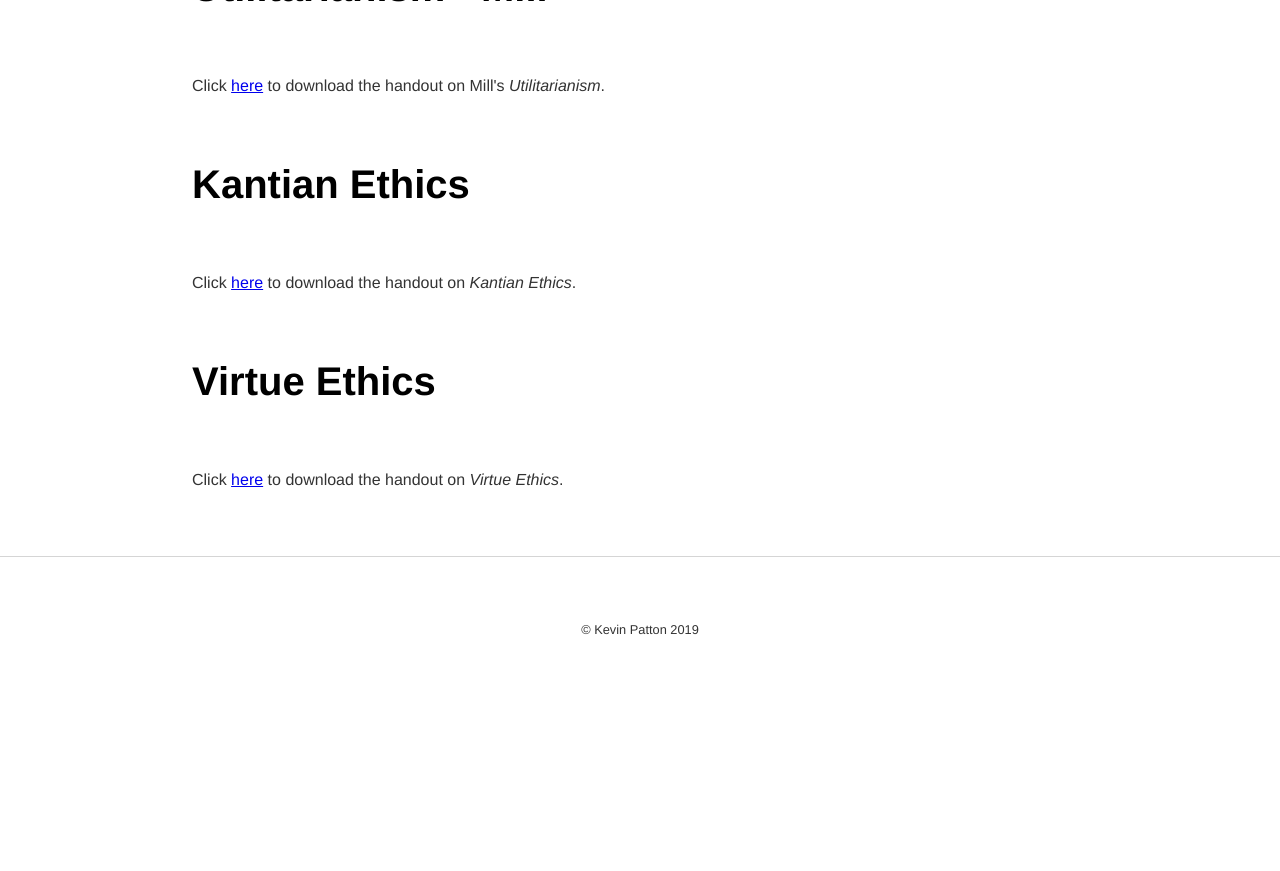
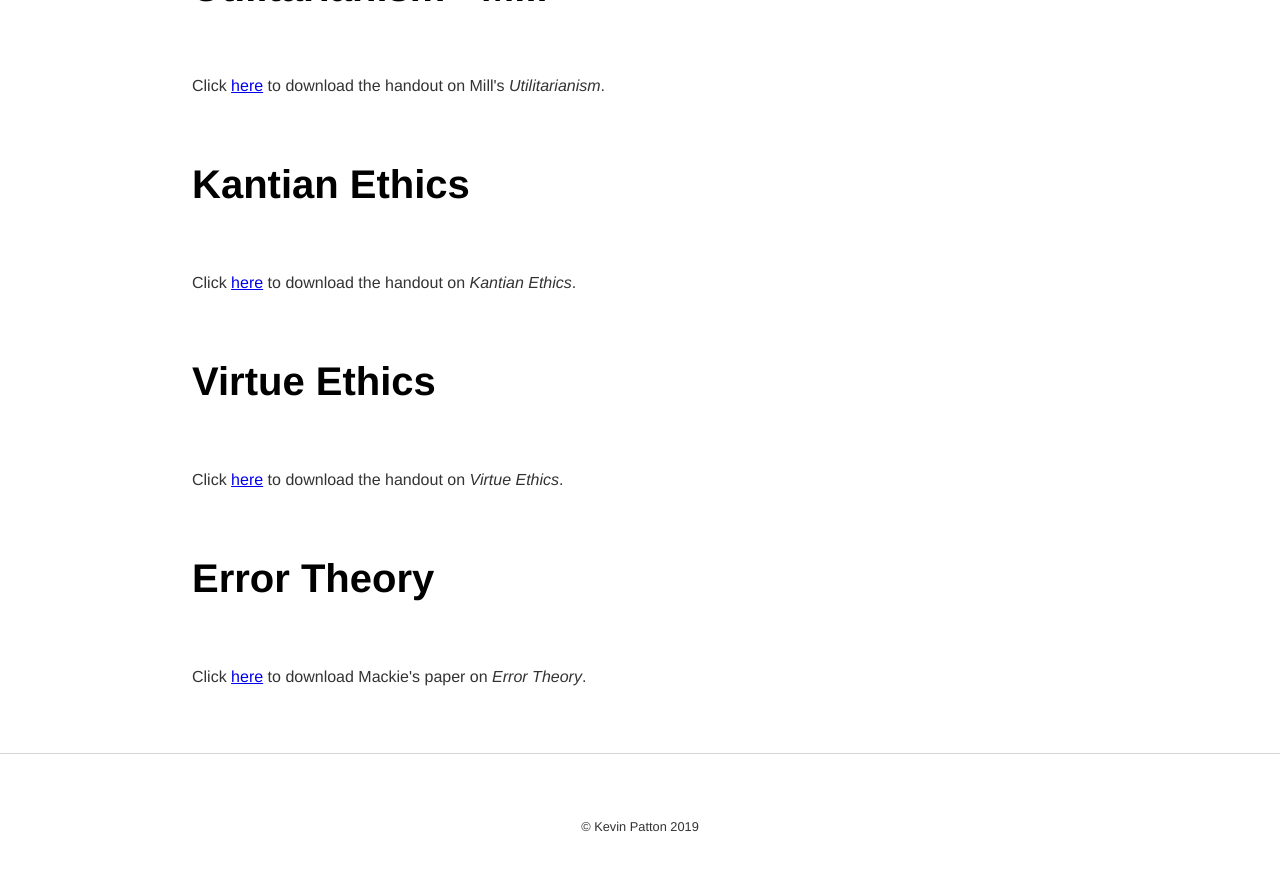
Before and after one commit to kevinjpatton/kevinjpatton.github.io, a Jekyll site: the page built from teaching/phil_2030/index.html, in a window 1280 px wide and 900 px high, scrolled down 1113 px. Shown: the top 871 px of the window. Built offline with Jekyll 4.4.1, drawn with Linux system fonts in a browser that asks for light colours; Markdown is read by kramdown in place of the engine named in the settings; before the commit the page ends 1816 px from its top, so only the background shows below that.

Commit message:
Update index.html

```diff
--- a/teaching/phil_2030/index.html
+++ b/teaching/phil_2030/index.html
@@ -18,3 +18,5 @@ title: Teaching - 2030
 <p>Click <a href="/teaching/phil_2030/Handout_Kant.pdf" target="_blank">here</a> to download the handout on <i>Kantian Ethics</i>.</p>
 <h1>Virtue Ethics</h1>
 <p>Click <a href="/teaching/phil_2030/Handout_Virtue.pdf" target="_blank">here</a> to download the handout on <i>Virtue Ethics</i>.</p>
+<h1>Error Theory</h1>
+<p><p>Click <a href="/teaching/phil1020/Mackie.pdf" target="_blank">here</a> to download Mackie's paper on <i>Error Theory</i>.</p>
```
